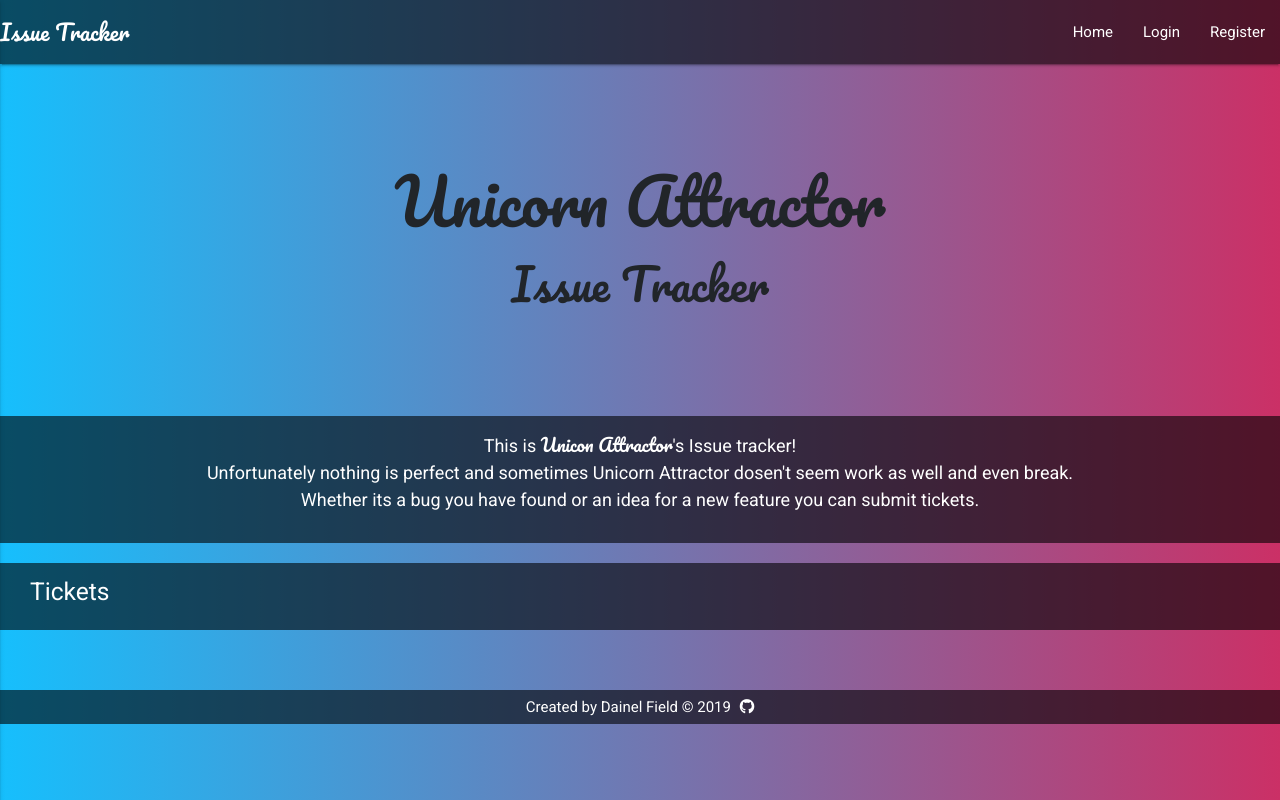
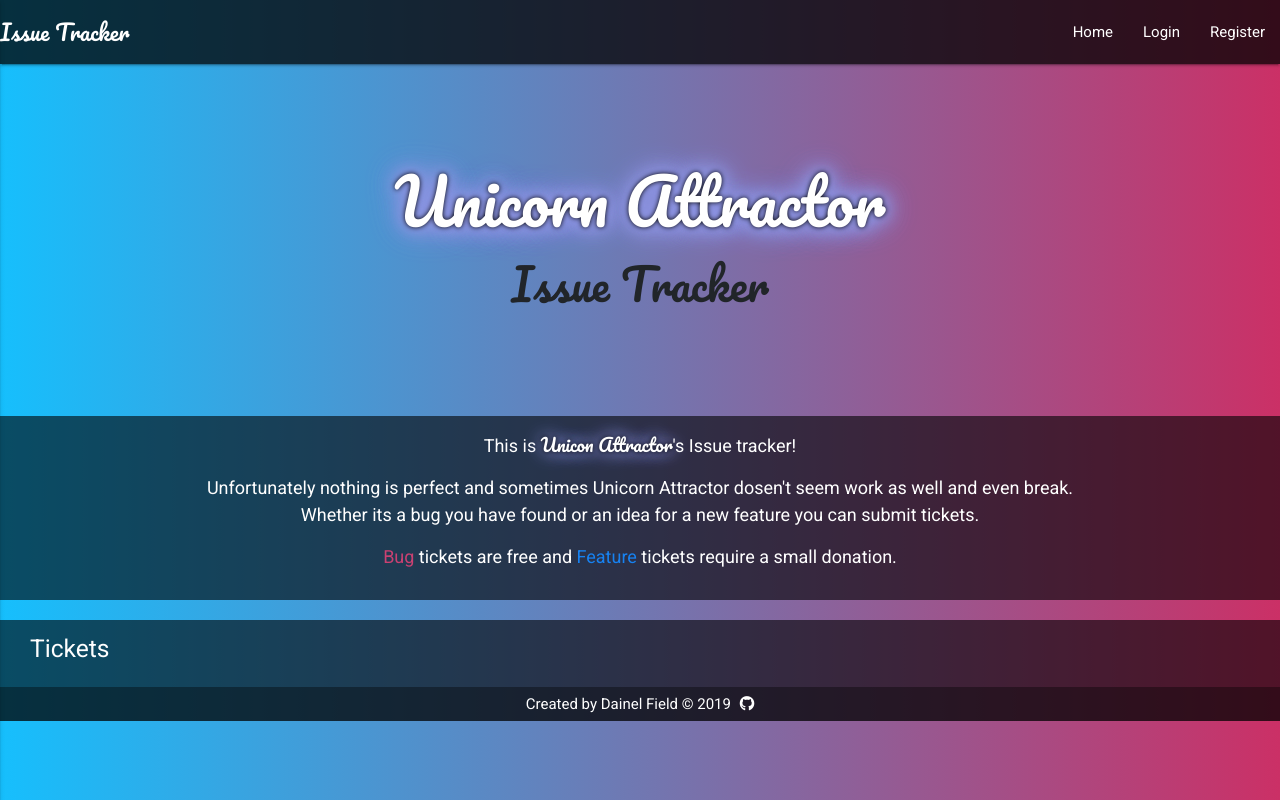
Before and after one commit to dan360z/Full-Stack-Project, a Django app: page / in a window 1280 px wide. Run offline with Django 3.2, Linux system fonts and the light colour scheme; data that the repository does not hold is empty; some libraries are stand-ins or nearby versions.

Commit message:
inproved styling on index.html and typography

```diff
--- a/static/scss/custom.css
+++ b/static/scss/custom.css
@@ -20,7 +20,7 @@ body {
     margin: 0; }
 
 nav {
-  background-color: #00000099; }
+  background-color: #000000bf; }
   nav .brand-logo {
     color: #fff;
     font-size: 22px;
@@ -51,19 +51,26 @@ nav .button-collapse i {
   margin: 70px 0; }
   .heading-wrapper h1, .heading-wrapper h3 {
     font-family: 'Pacifico', cursive; }
+  .heading-wrapper h1 {
+    color: #fff;
+    text-shadow: 0 0 5px #000, 0 0 15px #8d94e2, 0 0 20px #8d94e2, 0 0 25px #8d94e2, 0 0 30px #8d94e2, 0 0 35px #8d94e2; }
 
 .intro {
   padding: 15px 10px; }
   .intro p {
     color: #fff;
     font-size: 18px; }
-    .intro p span {
-      font-family: 'Pacifico', cursive; }
+    .intro p .sm-logo {
+      font-family: 'Pacifico', cursive;
+      text-shadow: 0 0 5px #000, 0 0 15px #8d94e2, 0 0 20px #8d94e2; }
+    .intro p .bug-text {
+      color: #ca4172; }
+    .intro p .feature-text {
+      color: #1782f1; }
 
 /*----------------Tickets-------------------------------------*/
 .tickets-wrapper {
-  padding-bottom: 10px;
-  margin-bottom: 60px; }
+  padding-bottom: 10px; }
 
 .tickets-heading {
   color: #fff; }
@@ -156,6 +163,7 @@ nav .button-collapse i {
 
 /*----------------Footer-------------------------------------*/
 footer {
+  background-color: #000000bf;
   position: relative;
   left: 0;
   bottom: 0;
--- a/static/scss/custom.scss
+++ b/static/scss/custom.scss
@@ -32,7 +32,7 @@ body {
 //---------------Navigation----------------------------
 
 nav {
-    background-color:#00000099;
+    background-color: #000000bf;
     .brand-logo {
         color: #fff;
         font-size: 22px;
@@ -75,14 +75,25 @@ nav .button-collapse i {
     h1, h3 {
         font-family: 'Pacifico', cursive;
     }
+    h1 {
+        color: #fff;
+        text-shadow: 0 0 5px #000, 0 0 15px #8d94e2, 0 0 20px #8d94e2, 0 0 25px #8d94e2, 0 0 30px #8d94e2, 0 0 35px #8d94e2;
+    }
 }
  .intro {
     padding: 15px 10px;
     p {
         color: #fff;
         font-size: 18px;
-        span {
+        .sm-logo {
             font-family: 'Pacifico', cursive;
+            text-shadow: 0 0 5px #000, 0 0 15px #8d94e2, 0 0 20px #8d94e2;
+        }
+        .bug-text {
+            color: #ca4172;
+        }
+        .feature-text {
+            color: #1782f1;
         }
     }
  }
@@ -92,7 +103,6 @@ nav .button-collapse i {
 
 .tickets-wrapper {
     padding-bottom: 10px;
-    margin-bottom: 60px;
 }
 
 .tickets-heading {
@@ -212,6 +222,7 @@ nav .button-collapse i {
 /*----------------Footer-------------------------------------*/
 
 footer {
+    background-color: #000000bf;
     position: relative;
     left: 0;
     bottom: 0;
--- a/templates/base.html
+++ b/templates/base.html
@@ -68,7 +68,7 @@
     {% endblock %}
 
     <!--Author & Github Link-->
-    <footer class="opacity text-center">
+    <footer class="text-center">
             <p class="d-inline">Created by Dainel Field &copy; 2019</p>
             <a class="d-inline" href="https://github.com/dan360z" target="_blank"><i class="fab fa-github"></i></a>
     </footer>
--- a/tickets/models.py
+++ b/tickets/models.py
@@ -17,6 +17,7 @@ class TicketStatus(models.Model):
 
     def __str__(self):
         return self.ticket_status
+
 
 class Category(models.Model):
     """
--- a/tickets/templates/index.html
+++ b/tickets/templates/index.html
@@ -15,10 +15,11 @@
     <!--Introduction-->
     <section class="row opacity">
         <div class="col-12 text-center intro">
-            <p>This is <span>Unicon Attractor</span>'s Issue tracker!<br>
-                Unfortunately nothing is perfect and sometimes Unicorn Attractor dosen't seem work as well and even
+            <p>This is <span class="sm-logo">Unicon Attractor</span>'s Issue tracker!</p>
+                <p>Unfortunately nothing is perfect and sometimes Unicorn Attractor dosen't seem work as well and even
                 break.<br>
-                Whether its a bug you have found or an idea for a new feature you can submit tickets.</p>
+                Whether its a bug you have found or an idea for a new feature you can submit tickets.<br></p>
+                <p><span class="bug-text">Bug</span> tickets are free and <span class="feature-text">Feature</span> tickets require a small donation.</p>
         </div>
     </section>
     <!--/Introduction-->
```
Also changed, not shown: static/scss/main.css (added, +23 -0 lines), 1 other file.
